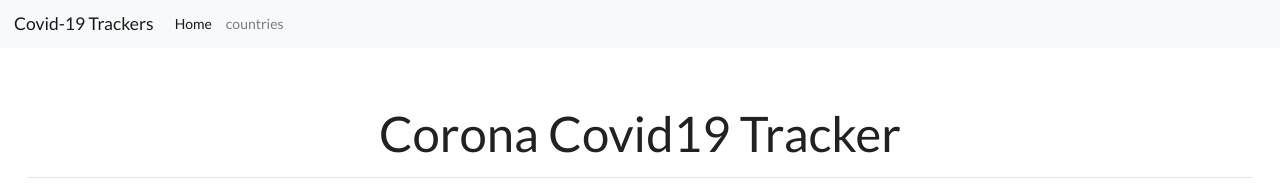
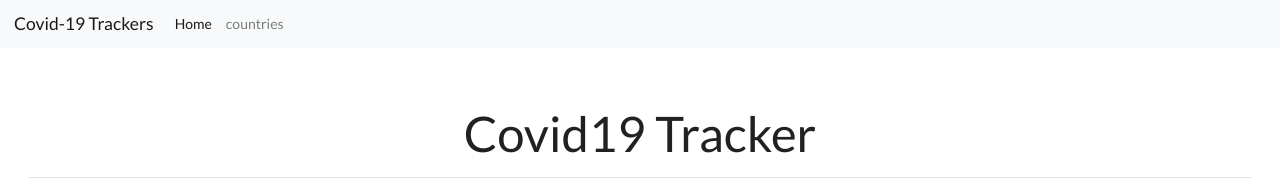
Before and after one commit to sarangkamble/angular-coronavirus-trackers, an Angular app: page / in a window 1280 px wide. Shown: the top 190 px of the page. Built offline with nearby package versions, Linux system fonts and the light colour scheme; no server answers; what angular-google-charts would draw is missing.

Commit message:
2 files modified

```diff
--- a/src/app/components/countries/countries.component.html
+++ b/src/app/components/countries/countries.component.html
@@ -1,5 +1,5 @@
 <div class="jumbotron bg-white text-center">
-	<h1 class="display-4">Corona Covid19 Tracker Countires</h1>
+	<h1 class="display-4">Covid19 Tracker Countiry Wise</h1>
 	<hr>
 	<div class="mx-auto">
 		<div class="form-group col-lg-5 mx-auto">
--- a/src/app/components/home/home.component.html
+++ b/src/app/components/home/home.component.html
@@ -1,5 +1,5 @@
 <div class="jumbotron bg-white text-center">
-    <h1 class="display-4">Corona Covid19 Tracker</h1>
+    <h1 class="display-4">Covid19 Tracker</h1>
     <hr>
 
     <app-dashboard-card [totalConfirmed]='totalConfirmed' [totalRecovered]='totalRecovered'
```
